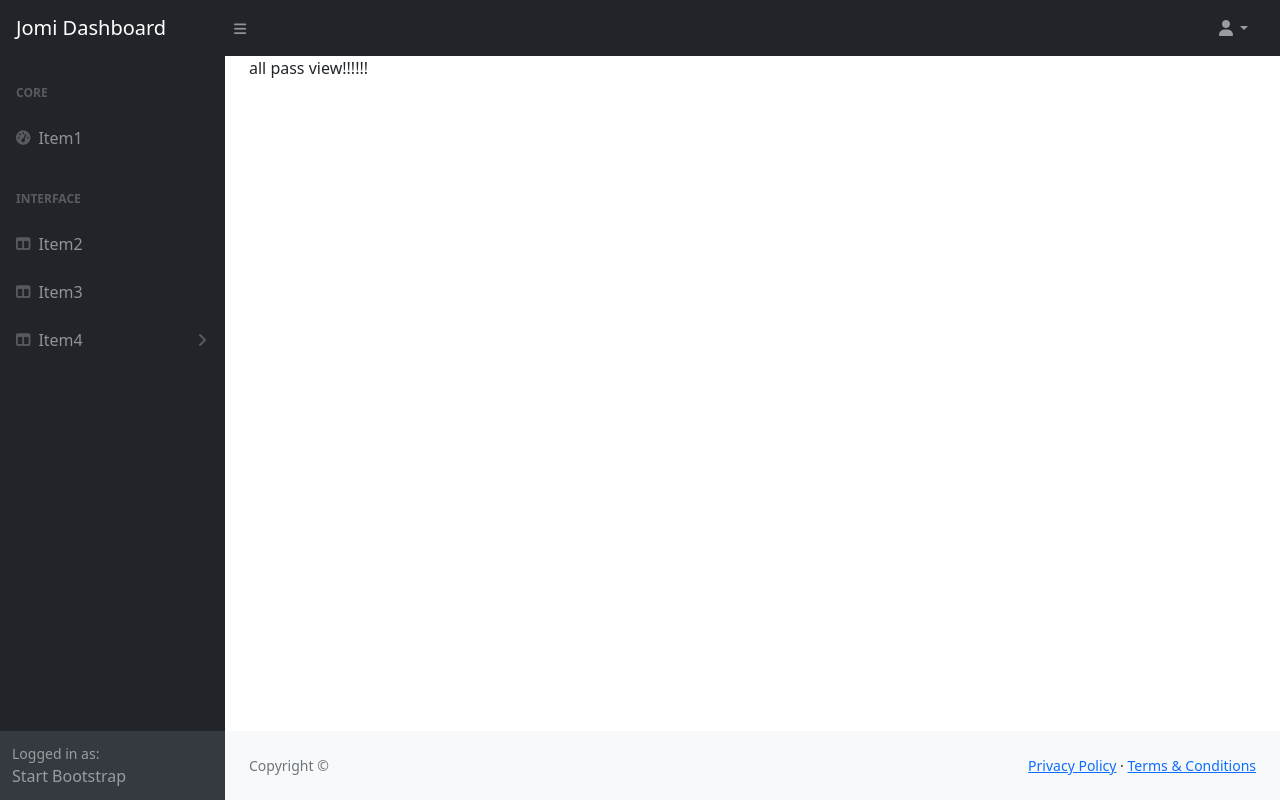
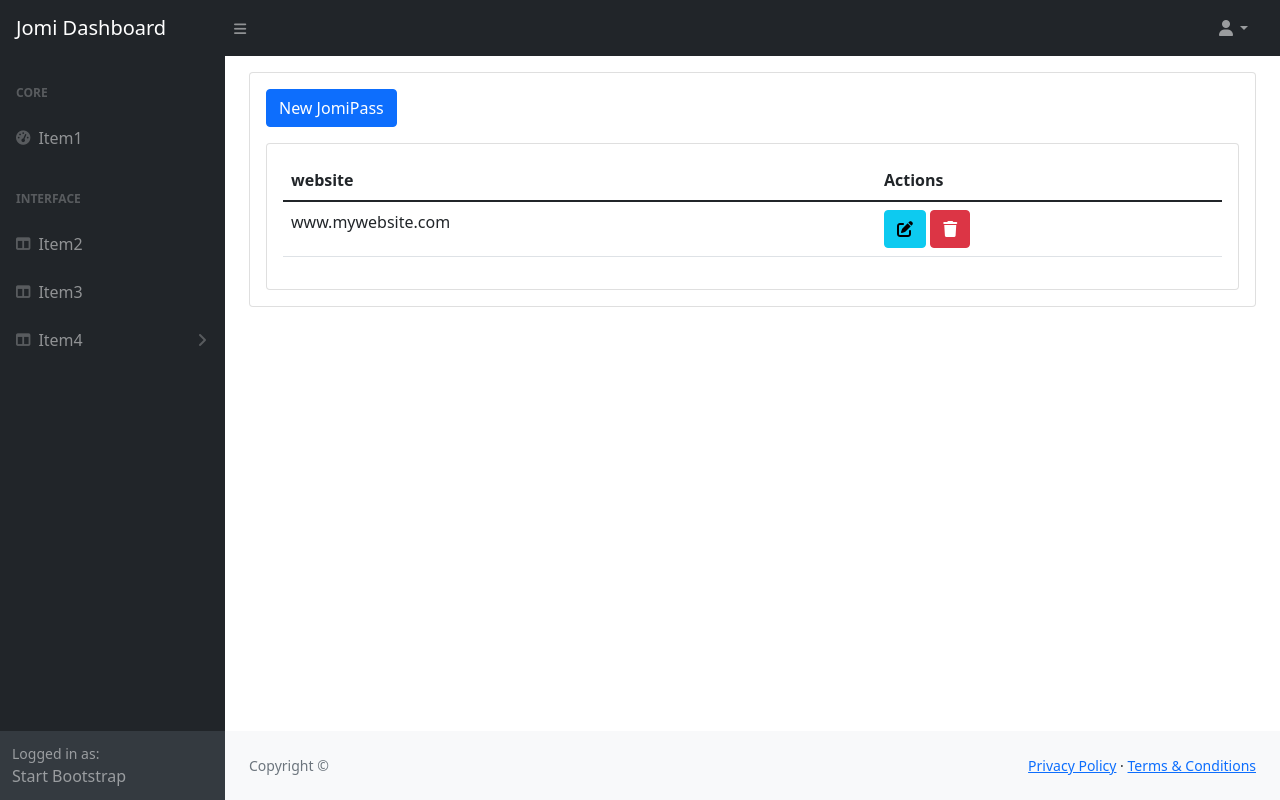
Before and after one commit to Creatos-Studio/jomicheck, a Flask app: page /passwords-list in a window 1280 px wide. Run offline with Flask 2, Linux system fonts and the light colour scheme; some libraries are stand-ins or nearby versions.

Commit message:
passwords-list view, falta añadir logica

```diff
--- a/apps/passwords/templates/passwords/passwords-list.html
+++ b/apps/passwords/templates/passwords/passwords-list.html
@@ -1,3 +1,144 @@
 {% extends 'layout.html' %} {% block content %}
-<p>all pass view!!!!!!</p>
+<div class="card mt-3">
+  <div class="card-body">
+    <button class="btn btn-primary" data-bs-toggle="modal" data-bs-target="#new-jomi">New JomiPass</button>
+
+    <div id="new-jomi" class="modal fade" tabindex="-1" aria-labelledby="new-joni-label" aria-hidden="true">
+      <div class="modal-dialog">
+        <div class="modal-content">
+          <div class="modal-header">
+            <h5 class="modal-title" id="exampleModalLabel">Generate a new password</h5>
+            <button type="button" class="btn-close" data-bs-dismiss="modal" aria-label="Close"></button>
+          </div>
+          <div class="modal-body">
+
+            <form action="">
+
+              <div class="row mb-3">
+                <label for="website" class="col-3 col-form-label">Website</label>
+                <div class="col-5">
+                  <input type="text" class="form-control" id="website">
+                </div>
+                <button type="submit" class="col-4 btn btn-primary">Search</button>
+              </div>
+              <div class="row mb-3">
+                <label for="email" class="col-3 form-label">Email address</label>
+                <div class="col-9">
+                  <input type="email" class="form-control" id="email">
+                </div>
+              </div>
+              <div class="row mb-3">
+                <label for="gen-password" class="col-3 form-label">Password</label>
+                <div class="col-5">
+                  <input type="text" class="form-control" id="gen-password">
+                </div>
+                <button type="submit" class="col-4 btn btn-primary">Generate</button>
+              </div>
+          </div>
+          <div class="modal-footer">
+            <button type="button" class="btn btn-secondary" data-bs-dismiss="modal">Close</button>
+            <button type="button" class="btn btn-primary">Save to File</button>
+          </div>
+
+            </form>
+
+        </div>
+      </div>
+    </div>
+
+    <div class="card mt-3">
+      <div class="card-body">
+
+        <table class="table">
+          <thead>
+            <tr>
+              <th scope="col">website</th>
+              <th scope="col">Actions</th>
+            </tr>
+          </thead>
+          <tbody>
+            <tr>
+              <td>www.mywebsite.com</td>
+              <td>
+    <button class="btn btn-info" data-bs-toggle="modal" data-bs-target="#update-jomi-1">
+      <i class="fas fa-edit"></i>
+    </button>
+    <div id="update-jomi-1" class="modal fade" tabindex="-1" aria-labelledby="update-joni-1-label" aria-hidden="true">
+      <div class="modal-dialog">
+        <div class="modal-content">
+          <div class="modal-header">
+            <h5 class="update-password" id="update-1">Update password</h5>
+            <button type="button" class="btn-close" data-bs-dismiss="modal" aria-label="Close"></button>
+          </div>
+          <div class="modal-body">
+
+            <form action="">
+
+              <div class="row mb-3">
+                <label for="website" class="col-3 col-form-label">Website</label>
+                <div class="col-5">
+                  <input type="text" class="form-control" id="website">
+                </div>
+                <button type="submit" class="col-4 btn btn-primary">Search</button>
+              </div>
+              <div class="row mb-3">
+                <label for="email" class="col-3 form-label">Email address</label>
+                <div class="col-9">
+                  <input type="email" class="form-control" id="email">
+                </div>
+              </div>
+              <div class="row mb-3">
+                <label for="gen-password" class="col-3 form-label">Password</label>
+                <div class="col-5">
+                  <input type="text" class="form-control" id="gen-password">
+                </div>
+                <button type="submit" class="col-4 btn btn-primary">Generate</button>
+              </div>
+          </div>
+          <div class="modal-footer">
+            <button type="button" class="btn btn-secondary" data-bs-dismiss="modal">Close</button>
+            <button type="button" class="btn btn-primary">Save to File</button>
+          </div>
+
+            </form>
+
+        </div>
+      </div>
+    </div>
+
+    <button class="btn btn-danger" data-bs-toggle="modal" data-bs-target="#delete-jomi-1">
+      <i class="fas fa-trash"></i>
+    </button>
+    <div id="delete-jomi-1" class="modal fade" tabindex="-1" aria-labelledby="delete-joni-1-label" aria-hidden="true">
+      <div class="modal-dialog">
+        <div class="modal-content">
+          <div class="modal-header">
+            <h5 class="update-password" id="update-1">Are you sure?</h5>
+            <button type="button" class="btn-close" data-bs-dismiss="modal" aria-label="Close"></button>
+          </div>
+          <div class="modal-body">
+
+            <form action="">
+              This action can't be undone
+          </div>
+          <div class="modal-footer">
+            <button type="button" class="btn btn-secondary" data-bs-dismiss="modal">Close</button>
+            <button type="button" class="btn btn-danger">Delete ALV</button>
+          </div>
+
+            </form>
+
+        </div>
+      </div>
+    </div>
+              </td>
+            </tr>
+          </tbody>
+        </table>
+
+      </div>
+    </div>
+
+  </div>
+</div>
 {% endblock %}
```
